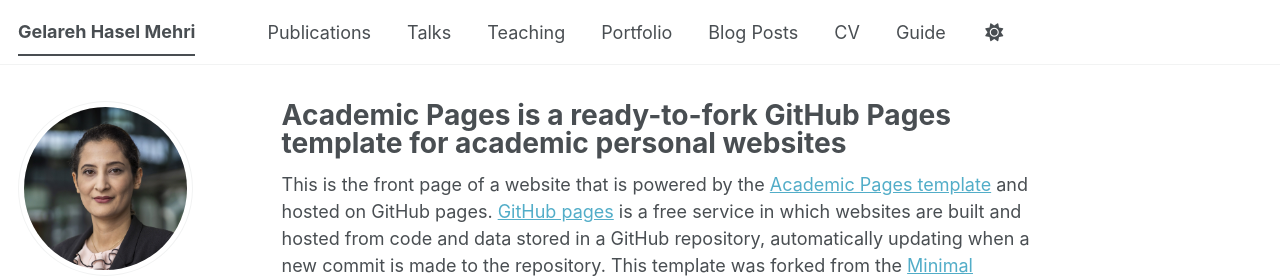
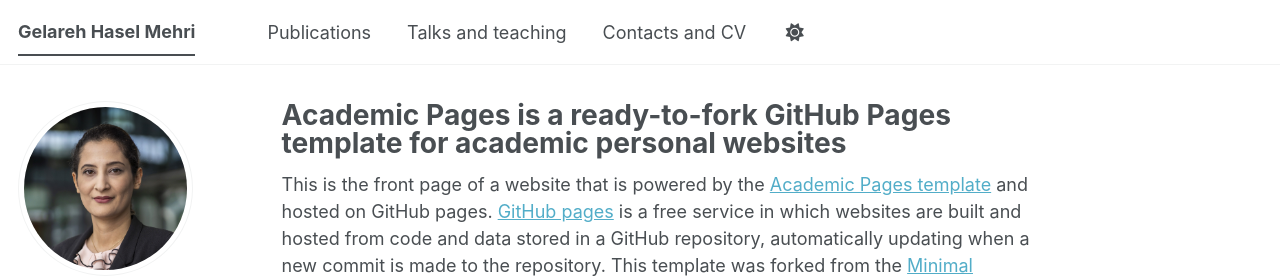
Before and after one commit to gelarehhaselmehri/gelarehhaselmehri.github.io, a Jekyll site: the page built from _pages/about.md, in a window 1280 px wide. Shown: the top 278 px of the page. Built offline with Jekyll 4.4.1, drawn with Linux system fonts in a browser that asks for light colours; some web fonts are replaced; a script bundle is joined from its source files by our own code; library files that are not in the unit come from our copies.

Commit message:
Revise navigation titles and comment out sections
Updated navigation titles and commented out unused entries.

```diff
--- a/_data/navigation.yml
+++ b/_data/navigation.yml
@@ -11,23 +11,23 @@ main:
   - title: "Publications"
     url: /publications/
 
-  - title: "Talks"
+  - title: "Talks and teaching"
     url: /talks/
 
-  - title: "Teaching"
-    url: /teaching/
+  # - title: "Teaching"
+  #   url: /teaching/
 
-  - title: "Portfolio"
-    url: /portfolio/
+  # - title: "Portfolio"
+  #   url: /portfolio/
 
-  - title: "Blog Posts"
-    url: /year-archive/
+  # - title: "Blog Posts"
+  #   url: /year-archive/
 
-  - title: "CV"
+  - title: "Contacts and CV"
     url: /cv/
 
   # - title: "CV"
   #   url: /cv-json/
 
-  - title: "Guide"
-    url: /markdown/
+  # - title: "Guide"
+  #   url: /markdown/
```
